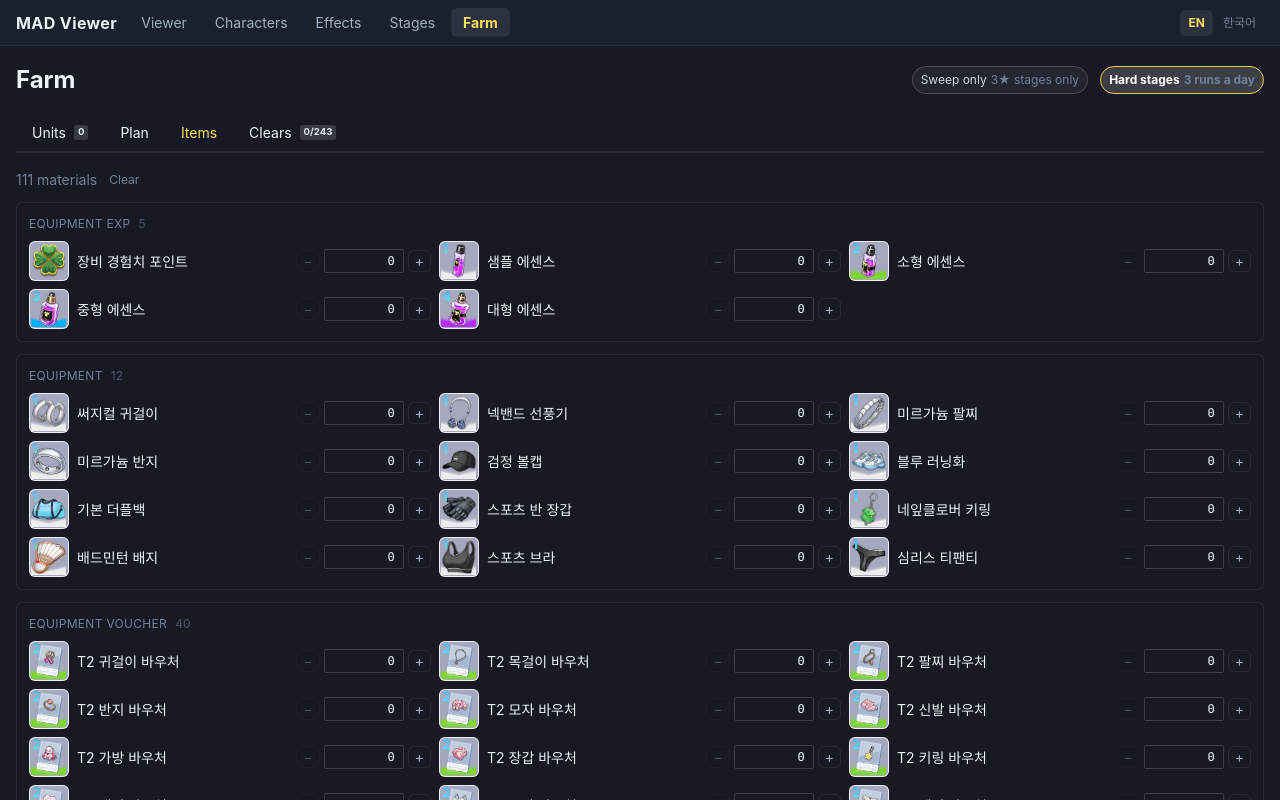
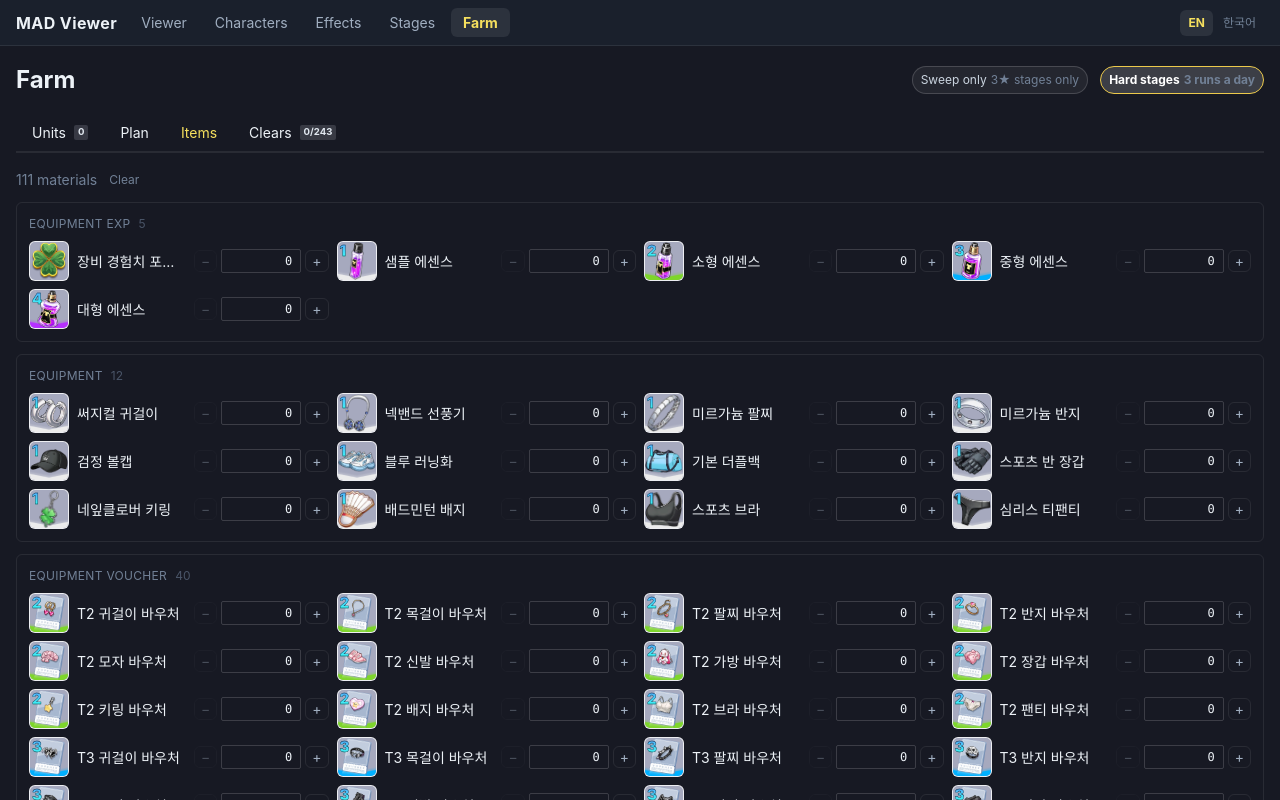
Before and after one commit to anyabot/MAD-Viewer, a Next.js app: page /farm in a window 1280 px wide. Both pictures are taken after a click on the tab "Items". Shown: the top 800 px of the page. Built offline with nearby package versions, Linux system fonts and the light colour scheme.

Commit message:
- farm stage touch up

```diff
--- a/components/itemIcon.tsx
+++ b/components/itemIcon.tsx
@@ -19,11 +19,9 @@ const PLATE = '#A6A9BE';
 // carries the grade colour.
 const TIER_GRADIENT = 'linear(to-b, #53A5FF, #39FFF2)';
 
-// The band spans the slot width less a margin and is held at 3:1, which is where
-// these two fractions come from. It is drawn under the art rather than over it:
-// at list size the art would lose its lower third.
-const BAND_INSET = '3.75%';
-const BAND_HEIGHT = '30.8%';
+// The band bleeds into the frame and is clipped with it. It stays under the art:
+// at list size the art would lose its lower third if the band covered it.
+const BAND_HEIGHT = '29%';
 // The client's own band. Its shading is in the alpha channel over flat white,
 // so a mask filled with the grade colour is what the client draws, and it is
 // stretched rather than fitted — the sprite is 256x49 in a 3:1 box.
@@ -60,17 +58,18 @@ export function ItemIcon({
       borderRadius="15%" bg={PLATE} borderWidth="1px" borderColor="whiteAlpha.800"
       sx={{ containerType: 'size' }} title={title} {...rest}>
       {color && (
-        <Box position="absolute" left={BAND_INSET} right={BAND_INSET} bottom="2.5%"
+        <Box position="absolute" left="-1px" right="-1px" bottom="-1px"
           h={BAND_HEIGHT} bg={color}
           sx={band ? bandMask(band) : undefined} borderRadius={band ? undefined : '1px'} />
       )}
-      <Box position="absolute" inset="4%">
+      <Box position="absolute" inset="0">
         <GameIcon manifest={manifest} group={group} name={name} names={names}
           size="100%" reserve={false} />
       </Box>
       {grade ? (
-        <Text position="absolute" top="1%" left="6%" lineHeight={1} fontWeight="bold"
-          fontSize="34cqh" bgGradient={TIER_GRADIENT} bgClip="text" color="transparent">
+        <Text position="absolute" top="3%" left="5%" lineHeight={1} fontWeight="extrabold"
+          fontSize="40cqh" bgGradient={TIER_GRADIENT} bgClip="text" color="transparent"
+          sx={{ WebkitTextStroke: '0.025em rgba(8, 18, 32, 0.85)' }}>
           {grade}
         </Text>
       ) : null}
--- a/pages/farm.tsx
+++ b/pages/farm.tsx
@@ -536,7 +536,7 @@ function Inventory({ growth, icons }: { growth: GrowthData; icons: IconManifest
       {byKind.map(([kind, rows]) => (
         <Panel key={kind} title={pick(MATERIAL_KIND_LABEL[kind], lang) || kind}
           note={String(rows.length)}>
-          <SimpleGrid columns={{ base: 1, sm: 2, lg: 3 }} spacing={2}>
+          <SimpleGrid columns={{ base: 1, sm: 2, lg: 4 }} spacing={2}>
             {rows.map((row) => {
               const held = inventory[row.ref] ?? 0;
               return (
```
